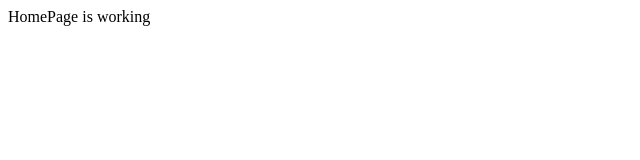
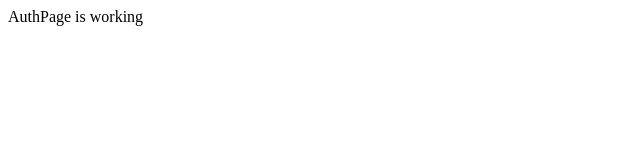
Before and after one commit to Ma6upa/task-tracker, a React (Create React App) app: page / in a window 1280 px wide. Shown: the top 160 px of the page, without its empty margins (0-640 px from the left). Built offline with nearby package versions, Linux system fonts and the light colour scheme.

Commit message:
add new pages

```diff
--- a/src/App.jsx
+++ b/src/App.jsx
@@ -1,11 +1,15 @@
 import { Route, Routes } from "react-router-dom";
-import { HomePage } from "./pages/homePage";
+import { AuthPage } from "./pages/authPage";
+import { TasksPage } from "./pages/tasksPage";
+import { ErrorPage } from "./pages/errorPage";
 
 function App() {
   return (
     <>
       <Routes>
-        <Route path="/" element={<HomePage />} />
+        <Route path="/" element={<AuthPage />} />
+        <Route path="/tasks" element={<TasksPage />} />
+        <Route path="/error" element={<ErrorPage />} />
       </Routes>
     </>
   );
--- /dev/null
+++ b/src/pages/authPage.jsx
@@ -0,0 +1,7 @@
+const AuthPage = () => {
+  return (
+    <div>AuthPage is working</div>
+  )
+}
+
+export {AuthPage}
--- /dev/null
+++ b/src/pages/errorPage.jsx
@@ -0,0 +1,7 @@
+const ErrorPage = () => {
+    return (
+      <div>ErrorPage is working</div>
+    )
+  }
+
+  export {ErrorPage}
--- a/src/pages/homePage.jsx
+++ /dev/null
@@ -1,7 +0,0 @@
-const HomePage = () => {
-  return (
-    <div>HomePage is working</div>
-  )
-}
-
-export {HomePage}
--- /dev/null
+++ b/src/pages/tasksPage.jsx
@@ -0,0 +1,7 @@
+const TasksPage = () => {
+    return (
+      <div>TasksPage is working</div>
+    )
+  }
+
+  export {TasksPage}
```
